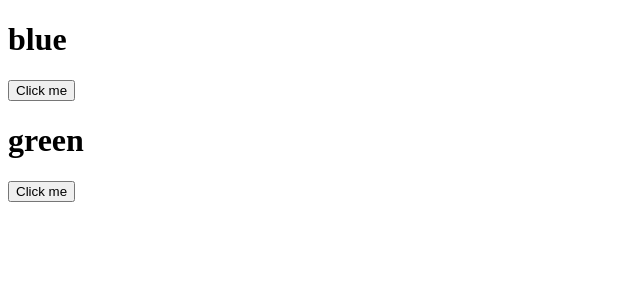
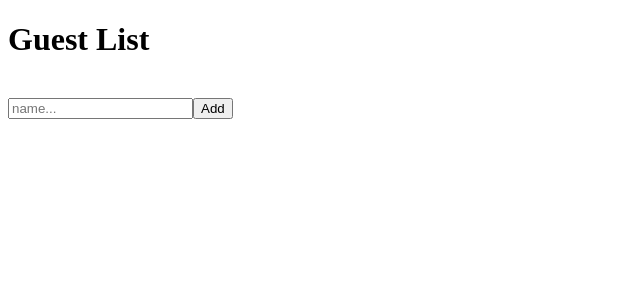
Before and after one commit to SoumavaBanerjee/react-typescript, a React (Create React App) app: page / in a window 1280 px wide. Shown: the top 300 px of the page, without its empty margins (0-640 px from the left). Built offline with nearby package versions, Linux system fonts and the light colour scheme.

Commit message:
controlled input and state using typescript

```diff
--- a/src/App.tsx
+++ b/src/App.tsx
@@ -1,10 +1,9 @@
-import Parent from "./Props/parent";
-
+import GuestList from "./state/GuestList";
 
 function App() {
   return (
     <div className="App">
-     <Parent/>
+      <GuestList />
     </div>
   );
 }
--- /dev/null
+++ b/src/state/GuestList.tsx
@@ -0,0 +1,37 @@
+import { useState } from "react";
+
+// Basic controlled input example using typescript
+
+const GuestList: React.FC = () => {
+  const [name, setName] = useState("");
+
+  //   Tell Ts that state is an array of strings. Otherwise it will
+  //   Infer a type of Never[]
+  const [guests, setGuests] = useState<Array<string>>([]);
+
+  const onClick = () => {
+    setName("");
+    setGuests([...guests, name]);
+  };
+
+  return (
+    <div>
+      <h1>Guest List</h1>
+      <div>
+        {guests.map((guest, index) => {
+          return <h4 key={index}>{`${index + 1} ${guest}`}</h4>;
+        })}
+      </div>
+      <br />
+      <input
+        type="text"
+        placeholder="name..."
+        onChange={(e) => setName(e.target.value)}
+        value={name}
+      />
+      <button onClick={onClick}>Add</button>
+    </div>
+  );
+};
+
+export default GuestList;
```
